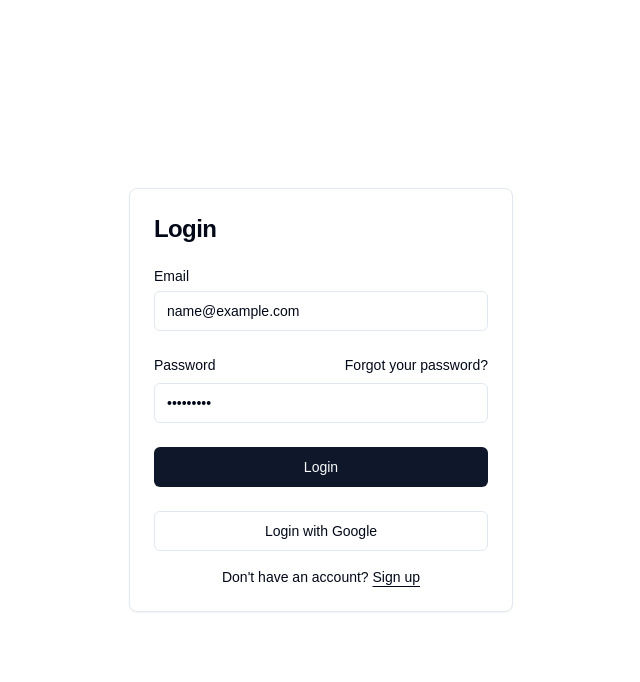
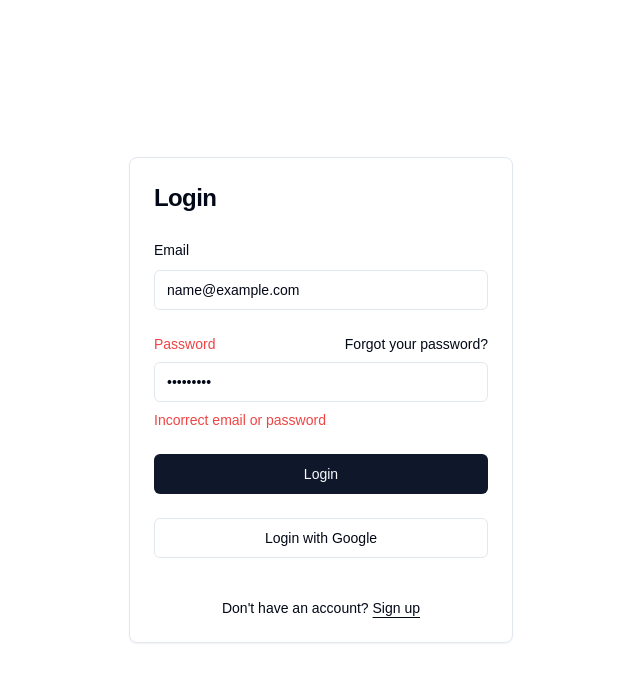
Before and after one commit to jaylenkubi/pulse-analytics, a Next.js app in the folder frontend/pulse/: page /login in a window 1280 px wide. Both pictures are taken after typing "name@example.com", "Sample123" into the empty fields and a click on the button "Login". Shown: the top 682 px of the page, without its empty margins (319-959 px from the left). Built offline with nearby package versions, Linux system fonts and the light colour scheme; no server answers.

Commit message:
login changes

```diff
--- a/frontend/pulse/package.json
+++ b/frontend/pulse/package.json
@@ -11,6 +11,7 @@
     "copy-swagger": "copy ..\\..\\swagger.json .\\swagger.json"
   },
   "dependencies": {
+    "@hookform/resolvers": "^3.10.0",
     "@radix-ui/react-dialog": "^1.1.5",
     "@radix-ui/react-label": "^2.0.0",
     "@radix-ui/react-primitive": "^1.0.0",
@@ -24,8 +25,10 @@
     "next": "15.1.6",
     "react": "^18.3.1",
     "react-dom": "^18.3.1",
+    "react-hook-form": "^7.54.2",
     "tailwind-merge": "^2.6.0",
-    "tailwindcss-animate": "^1.0.7"
+    "tailwindcss-animate": "^1.0.7",
+    "zod": "^3.24.1"
   },
   "devDependencies": {
     "@eslint/eslintrc": "^3",
--- a/frontend/pulse/src/app/layout.tsx
+++ b/frontend/pulse/src/app/layout.tsx
@@ -2,6 +2,7 @@ import type { Metadata } from "next";
 import { Geist, Geist_Mono } from "next/font/google";
 import "./globals.css";
 import { Providers } from "./providers";
+import { AuthProvider } from "@/lib/auth";
 
 const geistSans = Geist({
   variable: "--font-geist-sans",
@@ -20,15 +21,19 @@ export const metadata: Metadata = {
 
 export default function RootLayout({
   children,
-}: Readonly<{
-  children: React.ReactNode;
-}>) {
+}: {
+  children: React.ReactNode
+}) {
   return (
     <html lang="en">
       <body
         className={`${geistSans.variable} ${geistMono.variable} antialiased`}
       >
-        <Providers>{children}</Providers>
+        <Providers>
+          <AuthProvider>
+            {children}
+          </AuthProvider>
+        </Providers>
       </body>
     </html>
   );
--- a/frontend/pulse/src/components/auth/login-form.tsx
+++ b/frontend/pulse/src/components/auth/login-form.tsx
@@ -8,24 +8,59 @@ import {
 	CardHeader,
 	CardTitle
 } from "@/components/ui/card"
+import {
+	Form,
+	FormControl,
+	FormField,
+	FormItem,
+	FormLabel,
+	FormMessage,
+} from "@/components/ui/form"
 import { Input } from "@/components/ui/input"
-import { Label } from "@/components/ui/label"
+import { useAuth } from "@/lib/auth"
 import { cn } from "@/lib/utils"
+import { zodResolver } from "@hookform/resolvers/zod"
 import { Loader2 } from "lucide-react"
-import { useState } from "react"
+import { useRouter } from "next/navigation"
+import { useForm } from "react-hook-form"
+import * as z from "zod"
+
+const formSchema = z.object({
+	email: z.string().email("Email is required"),
+	password: z.string().min(1, "Password is required"),
+})
 
 export function LoginForm({
 	className,
 	...props
 }: React.ComponentPropsWithoutRef<"div">) {
-  const [email, setEmail] = useState("")
-  const [password, setPassword] = useState("")
-
+	const router = useRouter()
+	const { setTokens } = useAuth()
 	const { mutate: login, isPending } = useAuthControllerLogin()
 
-  const handleSubmit = (e: React.FormEvent) => {
-    e.preventDefault()
-    login({ data: { email, password } })
+	const form = useForm<z.infer<typeof formSchema>>({
+		resolver: zodResolver(formSchema),
+		defaultValues: {
+			email: "",
+			password: "",
+		},
+	})
+
+	const onSubmit = (values: z.infer<typeof formSchema>) => {
+		login(
+			{ data: values },
+			{
+				onSuccess: (data) => {
+					setTokens(data.accessToken, data.refreshToken)
+					router.push("/dashboard")
+				},
+				onError: (error) => {
+					form.setError("password", {
+						message: "Incorrect email or password",
+					})
+				},
+			}
+		)
 	}
 
 	return (
@@ -35,22 +70,32 @@ export function LoginForm({
 					<CardTitle className="text-2xl">Login</CardTitle>
 				</CardHeader>
 				<CardContent>
-          <form onSubmit={handleSubmit}>
-            <div className="flex flex-col gap-6">
-              <div className="grid gap-2">
-                <Label htmlFor="email">Email</Label>
+					<Form {...form}>
+						<form onSubmit={form.handleSubmit(onSubmit)} className="flex flex-col gap-6">
+							<FormField
+								control={form.control}
+								name="email"
+								render={({ field }) => (
+									<FormItem>
+										<FormLabel>Email</FormLabel>
+										<FormControl>
 											<Input
-                  id="email"
+												placeholder="m@example.com"
 												type="email"
-                  placeholder="m@example.com"
-                  required
-                  value={email}
-                  onChange={(e) => setEmail(e.target.value)}
+												{...field}
 											/>
-              </div>
-              <div className="grid gap-2">
+										</FormControl>
+										<FormMessage />
+									</FormItem>
+								)}
+							/>
+							<FormField
+								control={form.control}
+								name="password"
+								render={({ field }) => (
+									<FormItem>
 										<div className="flex items-center">
-                  <Label htmlFor="password">Password</Label>
+											<FormLabel>Password</FormLabel>
 											<a
 												href="#"
 												className="ml-auto inline-block text-sm underline-offset-4 hover:underline"
@@ -58,14 +103,13 @@ export function LoginForm({
 												Forgot your password?
 											</a>
 										</div>
-                <Input
-                  id="password"
-                  type="password"
-                  required
-                  value={password}
-                  onChange={(e) => setPassword(e.target.value)}
+										<FormControl>
+											<Input type="password" {...field} />
+										</FormControl>
+										<FormMessage />
+									</FormItem>
+								)}
 							/>
-              </div>
 							<Button type="submit" className="w-full" disabled={isPending}>
 								{isPending ? (
 									<div className="flex items-center gap-2">
@@ -79,7 +123,6 @@ export function LoginForm({
 							<Button variant="outline" className="w-full">
 								Login with Google
 							</Button>
-            </div>
 							<div className="mt-4 text-center text-sm">
 								Don&apos;t have an account?{" "}
 								<a href="#" className="underline underline-offset-4">
@@ -87,6 +130,7 @@ export function LoginForm({
 								</a>
 							</div>
 						</form>
+					</Form>
 				</CardContent>
 			</Card>
 		</div>
--- /dev/null
+++ b/frontend/pulse/src/components/ui/form.tsx
@@ -0,0 +1,178 @@
+"use client"
+
+import * as React from "react"
+import * as LabelPrimitive from "@radix-ui/react-label"
+import { Slot } from "@radix-ui/react-slot"
+import {
+  Controller,
+  ControllerProps,
+  FieldPath,
+  FieldValues,
+  FormProvider,
+  useFormContext,
+} from "react-hook-form"
+
+import { cn } from "@/lib/utils"
+import { Label } from "@/components/ui/label"
+
+const Form = FormProvider
+
+type FormFieldContextValue<
+  TFieldValues extends FieldValues = FieldValues,
+  TName extends FieldPath<TFieldValues> = FieldPath<TFieldValues>
+> = {
+  name: TName
+}
+
+const FormFieldContext = React.createContext<FormFieldContextValue>(
+  {} as FormFieldContextValue
+)
+
+const FormField = <
+  TFieldValues extends FieldValues = FieldValues,
+  TName extends FieldPath<TFieldValues> = FieldPath<TFieldValues>
+>({
+  ...props
+}: ControllerProps<TFieldValues, TName>) => {
+  return (
+    <FormFieldContext.Provider value={{ name: props.name }}>
+      <Controller {...props} />
+    </FormFieldContext.Provider>
+  )
+}
+
+const useFormField = () => {
+  const fieldContext = React.useContext(FormFieldContext)
+  const itemContext = React.useContext(FormItemContext)
+  const { getFieldState, formState } = useFormContext()
+
+  const fieldState = getFieldState(fieldContext.name, formState)
+
+  if (!fieldContext) {
+    throw new Error("useFormField should be used within <FormField>")
+  }
+
+  const { id } = itemContext
+
+  return {
+    id,
+    name: fieldContext.name,
+    formItemId: `${id}-form-item`,
+    formDescriptionId: `${id}-form-item-description`,
+    formMessageId: `${id}-form-item-message`,
+    ...fieldState,
+  }
+}
+
+type FormItemContextValue = {
+  id: string
+}
+
+const FormItemContext = React.createContext<FormItemContextValue>(
+  {} as FormItemContextValue
+)
+
+const FormItem = React.forwardRef<
+  HTMLDivElement,
+  React.HTMLAttributes<HTMLDivElement>
+>(({ className, ...props }, ref) => {
+  const id = React.useId()
+
+  return (
+    <FormItemContext.Provider value={{ id }}>
+      <div ref={ref} className={cn("space-y-2", className)} {...props} />
+    </FormItemContext.Provider>
+  )
+})
+FormItem.displayName = "FormItem"
+
+const FormLabel = React.forwardRef<
+  React.ElementRef<typeof LabelPrimitive.Root>,
+  React.ComponentPropsWithoutRef<typeof LabelPrimitive.Root>
+>(({ className, ...props }, ref) => {
+  const { error, formItemId } = useFormField()
+
+  return (
+    <Label
+      ref={ref}
+      className={cn(error && "text-destructive", className)}
+      htmlFor={formItemId}
+      {...props}
+    />
+  )
+})
+FormLabel.displayName = "FormLabel"
+
+const FormControl = React.forwardRef<
+  React.ElementRef<typeof Slot>,
+  React.ComponentPropsWithoutRef<typeof Slot>
+>(({ ...props }, ref) => {
+  const { error, formItemId, formDescriptionId, formMessageId } = useFormField()
+
+  return (
+    <Slot
+      ref={ref}
+      id={formItemId}
+      aria-describedby={
+        !error
+          ? `${formDescriptionId}`
+          : `${formDescriptionId} ${formMessageId}`
+      }
+      aria-invalid={!!error}
+      {...props}
+    />
+  )
+})
+FormControl.displayName = "FormControl"
+
+const FormDescription = React.forwardRef<
+  HTMLParagraphElement,
+  React.HTMLAttributes<HTMLParagraphElement>
+>(({ className, ...props }, ref) => {
+  const { formDescriptionId } = useFormField()
+
+  return (
+    <p
+      ref={ref}
+      id={formDescriptionId}
+      className={cn("text-sm text-muted-foreground", className)}
+      {...props}
+    />
+  )
+})
+FormDescription.displayName = "FormDescription"
+
+const FormMessage = React.forwardRef<
+  HTMLParagraphElement,
+  React.HTMLAttributes<HTMLParagraphElement>
+>(({ className, children, ...props }, ref) => {
+  const { error, formMessageId } = useFormField()
+  const body = error ? String(error?.message) : children
+
+  if (!body) {
+    return null
+  }
+
+  return (
+    <p
+      ref={ref}
+      id={formMessageId}
+      className={cn("text-sm font-medium text-destructive", className)}
+      {...props}
+    >
+      {body}
+    </p>
+  )
+})
+FormMessage.displayName = "FormMessage"
+
+export {
+  useFormField,
+  Form,
+  FormItem,
+  FormLabel,
+  FormControl,
+  FormDescription,
+  FormMessage,
+  FormField,
+}
--- /dev/null
+++ b/frontend/pulse/src/lib/auth.tsx
@@ -0,0 +1,44 @@
+'use client'
+
+import { createContext, useContext, useState } from "react"
+import { useRouter } from "next/navigation"
+
+type AuthContextType = {
+  accessToken: string | null
+  setTokens: (access: string, refresh: string) => void
+  logout: () => void
+}
+
+const AuthContext = createContext<AuthContextType | undefined>(undefined)
+
+const REFRESH_TOKEN_KEY = "refreshToken"
+
+export function AuthProvider({ children }: { children: React.ReactNode }) {
+  const [accessToken, setAccessToken] = useState<string | null>(null)
+  const router = useRouter()
+
+  const setTokens = (access: string, refresh: string) => {
+    setAccessToken(access)
+    localStorage.setItem(REFRESH_TOKEN_KEY, refresh)
+  }
+
+  const logout = () => {
+    setAccessToken(null)
+    localStorage.removeItem(REFRESH_TOKEN_KEY)
+    router.push("/login")
+  }
+
+  return (
+    <AuthContext.Provider value={{ accessToken, setTokens, logout }}>
+      {children}
+    </AuthContext.Provider>
+  )
+}
+
+export function useAuth() {
+  const context = useContext(AuthContext)
+  if (context === undefined) {
+    throw new Error("useAuth must be used within an AuthProvider")
+  }
+  return context
+}
```
Also changed, not shown: 2 other files (tests, documents, lock files or other folders). Lines whose indentation alone changed are shown as unchanged.
